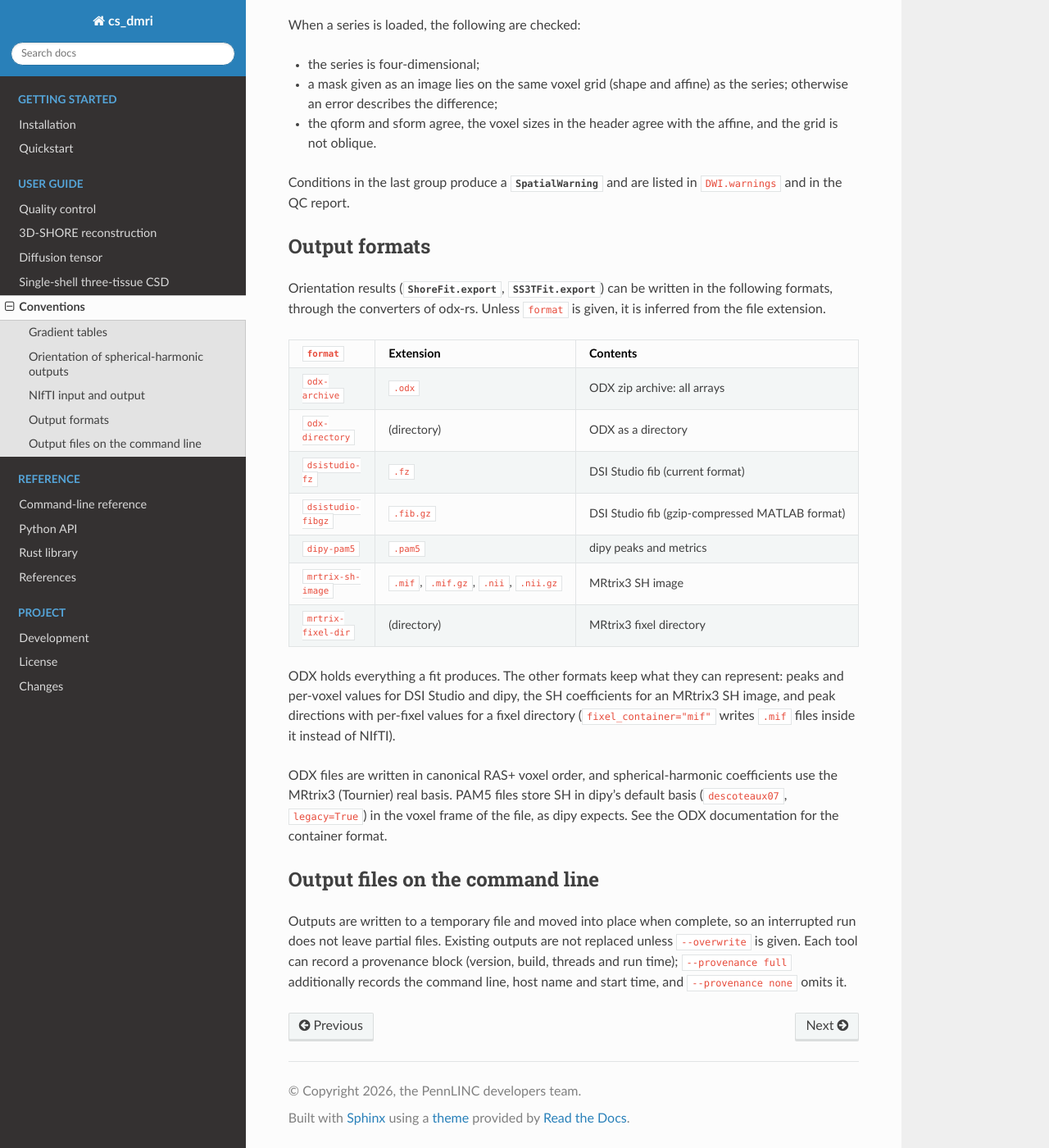
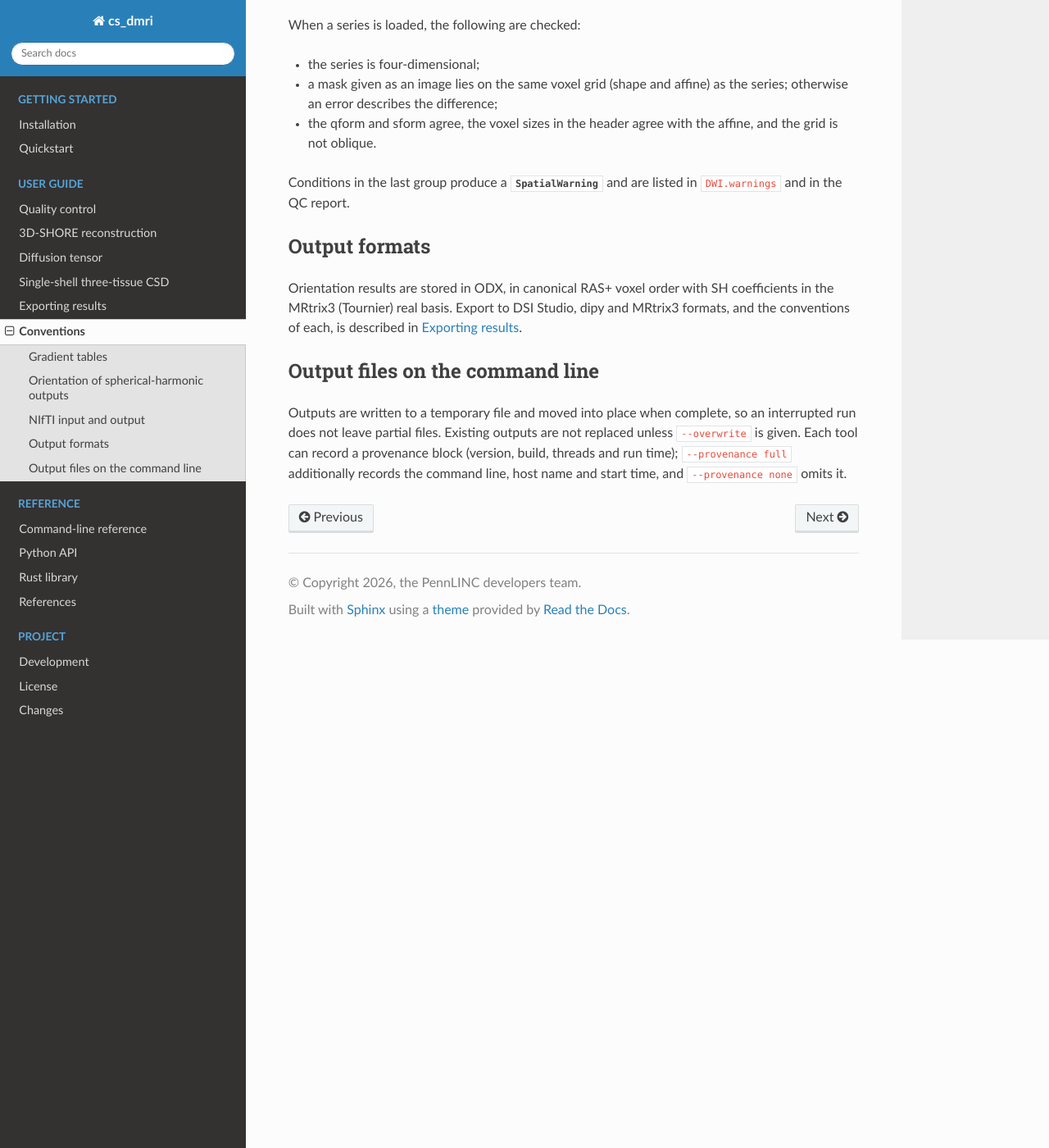
Before and after one commit to PennLINC/cs_dmri, a Sphinx documentation site: the page built from docs/user/conventions.md, in a window 1280 px wide and 1400 px high, scrolled down 746 px. Shown: the whole window at 82% size. Built offline with Sphinx 7.4.7 and the Read the Docs theme 3.1.0, drawn with Linux system fonts in a browser that asks for light colours.

Commit message:
Add an Exporting results page to the documentation
Collects the export formats, their contents and coordinate conventions,
and the odx convert route for command-line outputs on one page, and
links it from the overview, quickstart and Python README.

```diff
--- a/docs/user/conventions.md
+++ b/docs/user/conventions.md
@@ -44,31 +44,10 @@
 
 ## Output formats
 
-Orientation results ({meth}`ShoreFit.export <cs_dmri.shore.ShoreFit.export>`,
-{meth}`SS3TFit.export <cs_dmri.multitissue.SS3TFit.export>`) can be written in
-the following formats, through the converters of odx-rs. Unless `format` is
-given, it is inferred from the file extension.
-
-| `format` | Extension | Contents |
-|---|---|---|
-| `odx-archive` | `.odx` | ODX zip archive: all arrays |
-| `odx-directory` | (directory) | ODX as a directory |
-| `dsistudio-fz` | `.fz` | DSI Studio fib (current format) |
-| `dsistudio-fibgz` | `.fib.gz` | DSI Studio fib (gzip-compressed MATLAB format) |
-| `dipy-pam5` | `.pam5` | dipy peaks and metrics |
-| `mrtrix-sh-image` | `.mif`, `.mif.gz`, `.nii`, `.nii.gz` | MRtrix3 SH image |
-| `mrtrix-fixel-dir` | (directory) | MRtrix3 fixel directory |
-
-ODX holds everything a fit produces. The other formats keep what they can
-represent: peaks and per-voxel values for DSI Studio and dipy, the SH
-coefficients for an MRtrix3 SH image, and peak directions with per-fixel values
-for a fixel directory (`fixel_container="mif"` writes `.mif` files inside it
-instead of NIfTI).
-
-ODX files are written in canonical RAS+ voxel order, and spherical-harmonic
-coefficients use the MRtrix3 (Tournier) real basis. PAM5 files store SH in
-dipy's default basis (`descoteaux07`, `legacy=True`) in the voxel frame of the
-file, as dipy expects. See the ODX documentation for the container format.
+Orientation results are stored in ODX, in canonical RAS+ voxel order with SH
+coefficients in the MRtrix3 (Tournier) real basis. Export to DSI Studio, dipy
+and MRtrix3 formats, and the conventions of each, is described in
+{doc}`export`.
 
 ## Output files on the command line
 
```
Also changed, not shown: docs/index.md (+2 -1 lines), docs/quickstart.md (+3 -0 lines), docs/user/export.md (added, +81 -0 lines), docs/user/shore.md (+1 -1 lines), python/README.md.
